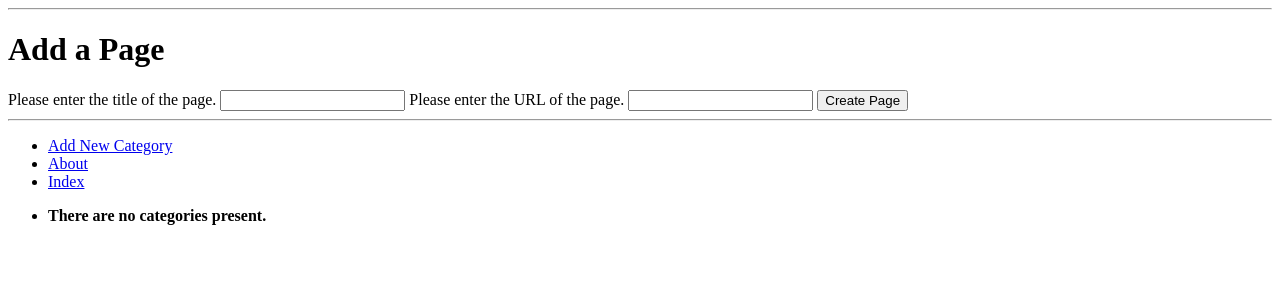
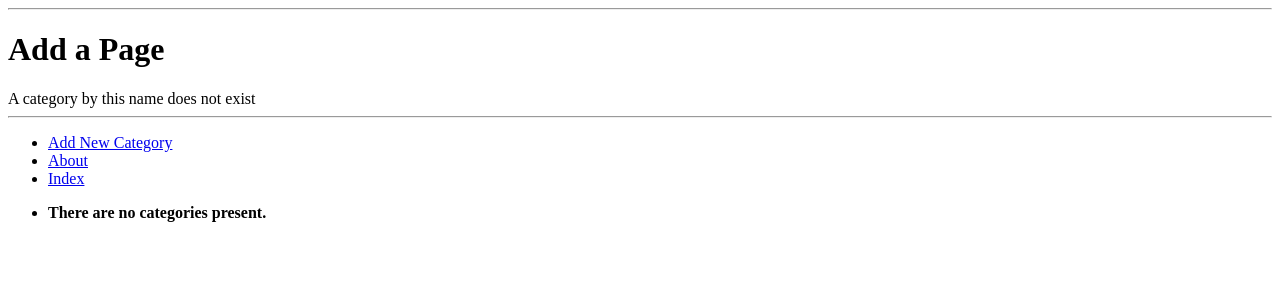
Before and after one commit to LieutenantBamboo/TangoWithDjango, a Django app: page /rango/category/1/add_page/ in a window 1280 px wide. Shown: the top 300 px of the page. Run offline with Django 3.2, Linux system fonts and the light colour scheme; data that the repository does not hold is empty.

Commit message:
Chapter 8 Fix up (after book change)

```diff
--- a/templates/rango/add_page.html
+++ b/templates/rango/add_page.html
@@ -8,18 +8,25 @@
 {% block body_block %}
     <h1>Add a Page</h1>
     <div>
+        {% if category %}
             <form id="page_form" method="post" action="/rango/category/{{ category.slug }}/add_page/">
+
                 {% csrf_token %}
                 {% for hidden in form.hidden_fields %}
                     {{ hidden }}
                 {% endfor %}
+
                 {% for field in form.visible_fields %}
                     {{ field.errors }}
                     {{ field.help_text }}
                     {{ field }}
                 {% endfor %}
-            <input type="submit" name="submit" value="Create Page"/>
+
+                <input type="submit" name="submit" value="Add Page"/>
             </form>
+        {% else %}
+            A category by this name does not exist
+        {% endif %}
     </div>
 {% endblock %}
 
```
Lines whose indentation alone changed are shown as unchanged.
